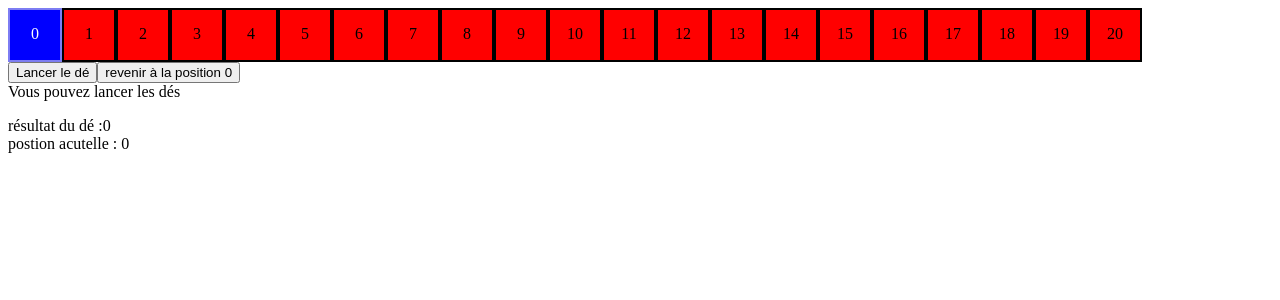
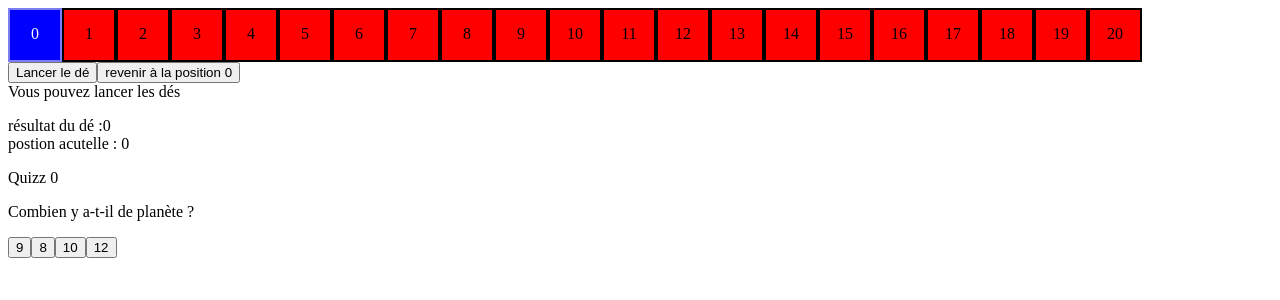
Before and after one commit to Gijix/game-angular, an Angular app: page / in a window 1280 px wide. Shown: the top 300 px of the page. Built offline with nearby package versions, Linux system fonts and the light colour scheme.

Commit message:
ready to merge

```diff
--- a/src/app/app.module.ts
+++ b/src/app/app.module.ts
@@ -6,11 +6,13 @@ import { FormsModule } from '@angular/forms';
 import { AppRoutingModule } from './app-routing.module';
 import { AppComponent } from './app.component';
 import { GameComponent } from './game/game.component';
+import { QuizzComponent } from './quizz/quizz.component';
 
 @NgModule({
   declarations: [
     AppComponent,
-    GameComponent
+    GameComponent,
+    QuizzComponent
   ],
   imports: [
     FormsModule,
--- a/src/app/game/game.component.html
+++ b/src/app/game/game.component.html
@@ -7,5 +7,6 @@
 <div>{{sentence}}</div>
 <p> résultat du dé :{{value}} <br>
 postion acutelle : {{position}}</p>
+<app-quizz [position]="finalPosition"></app-quizz>
 </div>
 <router-outlet></router-outlet>
--- a/src/app/game/game.component.ts
+++ b/src/app/game/game.component.ts
@@ -12,9 +12,11 @@ export class GameComponent implements OnInit {
       this.randomNums.push(i);
     }
   }
+  str : string = "test"
   sentence : string = "Vous pouvez lancer les dés"
   maxSize: number = 20;
   value: number = 0;
+  finalPosition : number = 0
   position: number = 0;
   reset(): any {
     this.position = 0;
@@ -34,6 +36,7 @@ export class GameComponent implements OnInit {
       if (previous + this.value === this.position) {
         clearInterval(move);
         (event.target as HTMLButtonElement).disabled = false;
+        this.finalPosition = this.position
         this.sentence = "Vous pouvez lancer les dés"
       }
     };
@@ -41,7 +44,6 @@ export class GameComponent implements OnInit {
     let move: ReturnType<typeof setTimeout> = setInterval(addValue, 200);
     if (this.position > this.maxSize) {
       this.position = this.maxSize;
-
     }
   }
   randomNums: number[] = [];
--- /dev/null
+++ b/src/app/quizz/quizz.component.html
@@ -0,0 +1,8 @@
+<div class='quizz'>
+    <p>Quizz {{position}}</p>
+    <p>{{question}}</p>
+    <input type="button" value={{answer1}} (click)="onClickMe()">
+    <input type="button" value={{answer2}}>
+    <input type="button" value={{answer3}}>
+    <input type="button" value={{answer4}}>
+</div>
--- /dev/null
+++ b/src/app/quizz/quizz.component.ts
@@ -0,0 +1,26 @@
+import { Component, Input, OnInit } from '@angular/core';
+
+@Component({
+  selector: 'app-quizz',
+  templateUrl: './quizz.component.html',
+  styleUrls: ['./quizz.component.css']
+})
+export class QuizzComponent implements OnInit {
+  @Input() position: any
+
+  onClickMe() {
+    this.clickMessage = 'You are my hero!';
+  }
+
+  constructor() {
+  }
+
+  ngOnInit(): void {
+  }
+  clickMessage :string = ""
+  question: string = "Combien y a-t-il de planète ?"
+  answer1: number = 9
+  answer2: number = 8
+  answer3: number = 10
+  answer4: number = 12
+}
```
Also changed, not shown: src/app/quizz/quizz.component.css (added), 1 other file (tests, documents, lock files or other folders).
